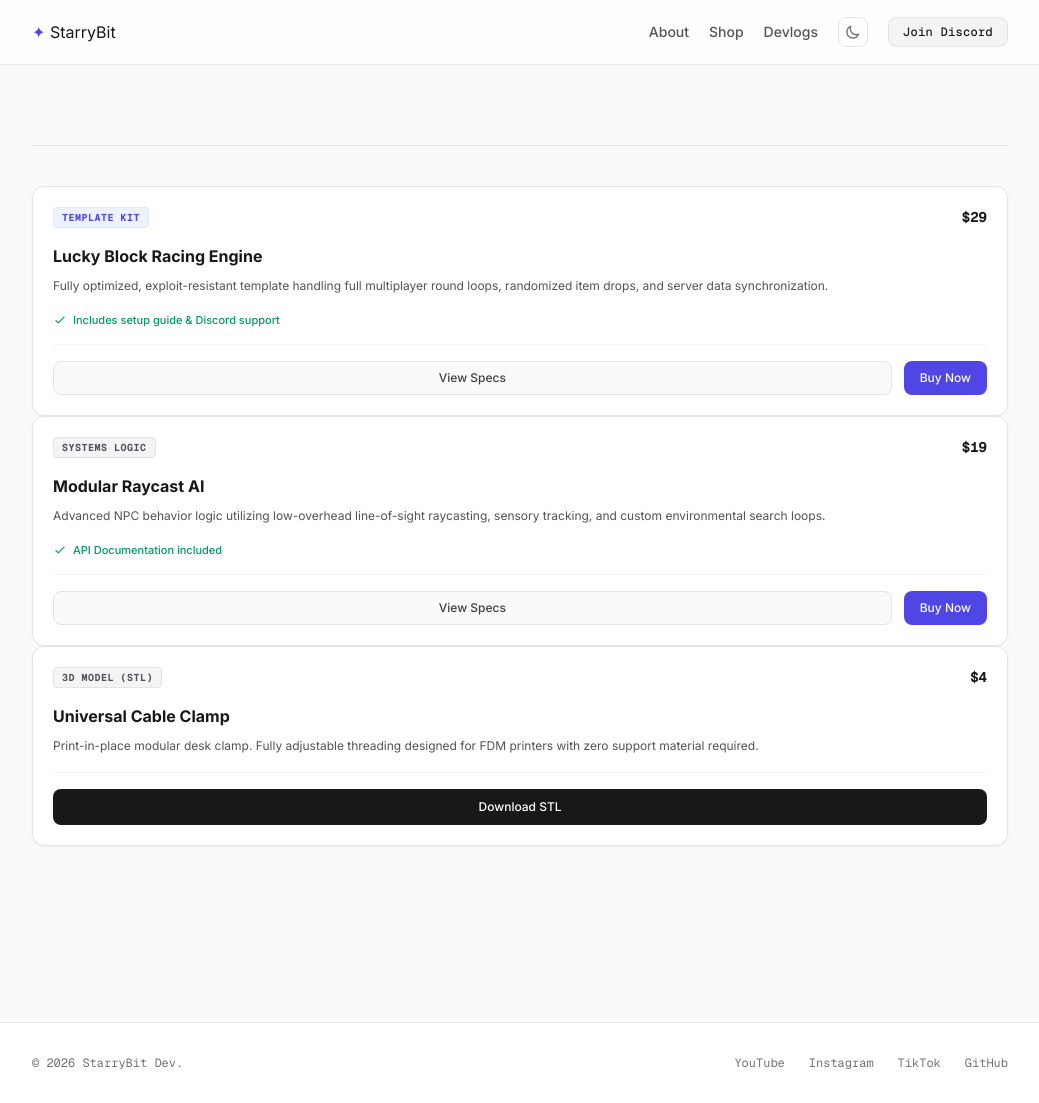
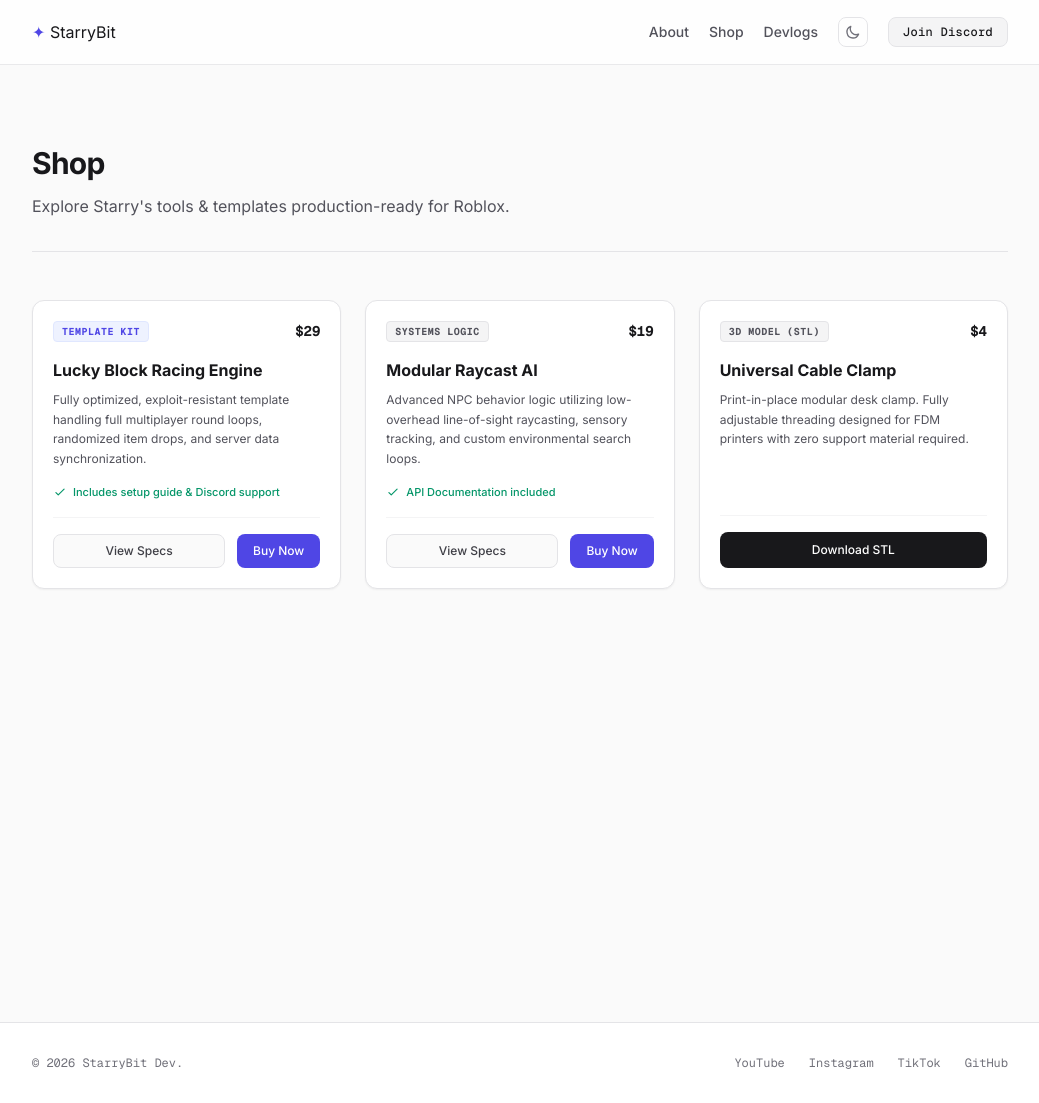
Before and after one commit to StarryBit/starrybit.github.io, a Jekyll site: the page built from shop/index.html, in a window 1280 px wide and 1103 px high. Shown: the whole window, without its empty margins (120-1159 px from the left). Built offline with Jekyll 4.4.1, drawn with Linux system fonts in a browser that asks for light colours; nearby versions of some CDN libraries.

Commit message:
Update index.html

```diff
--- a/shop/index.html
+++ b/shop/index.html
@@ -3,7 +3,15 @@ layout: default
 title: Tools & Templates | StarryBit Dev
 ---
 
-<section id="portfolio" class="mb-24 pt-10 border-t border-zinc-200 dark:border-zinc-800/60">
+<!-- Page Header -->
+<div class="mb-12 border-b border-zinc-200 dark:border-zinc-800/60 pb-8">
+    <h1 class="text-3xl font-bold tracking-tight mb-3">Shop</h1>
+    <p class="text-zinc-600 dark:text-zinc-400 text-base max-w-xl leading-relaxed">
+        Explore Starry's tools & templates production-ready for Roblox.
+    </p>
+</div>
+
+<section id="portfolio" class="grid md:grid-cols-2 lg:grid-cols-3 gap-6">
 
     <!-- Item 1: Lucky Block Framework -->
     <div class="group border border-zinc-200 bg-white dark:border-zinc-800/80 dark:bg-zinc-900/30 rounded-xl p-5 hover:border-zinc-300 dark:hover:border-zinc-700 transition-all flex flex-col justify-between shadow-sm dark:shadow-none">
```
